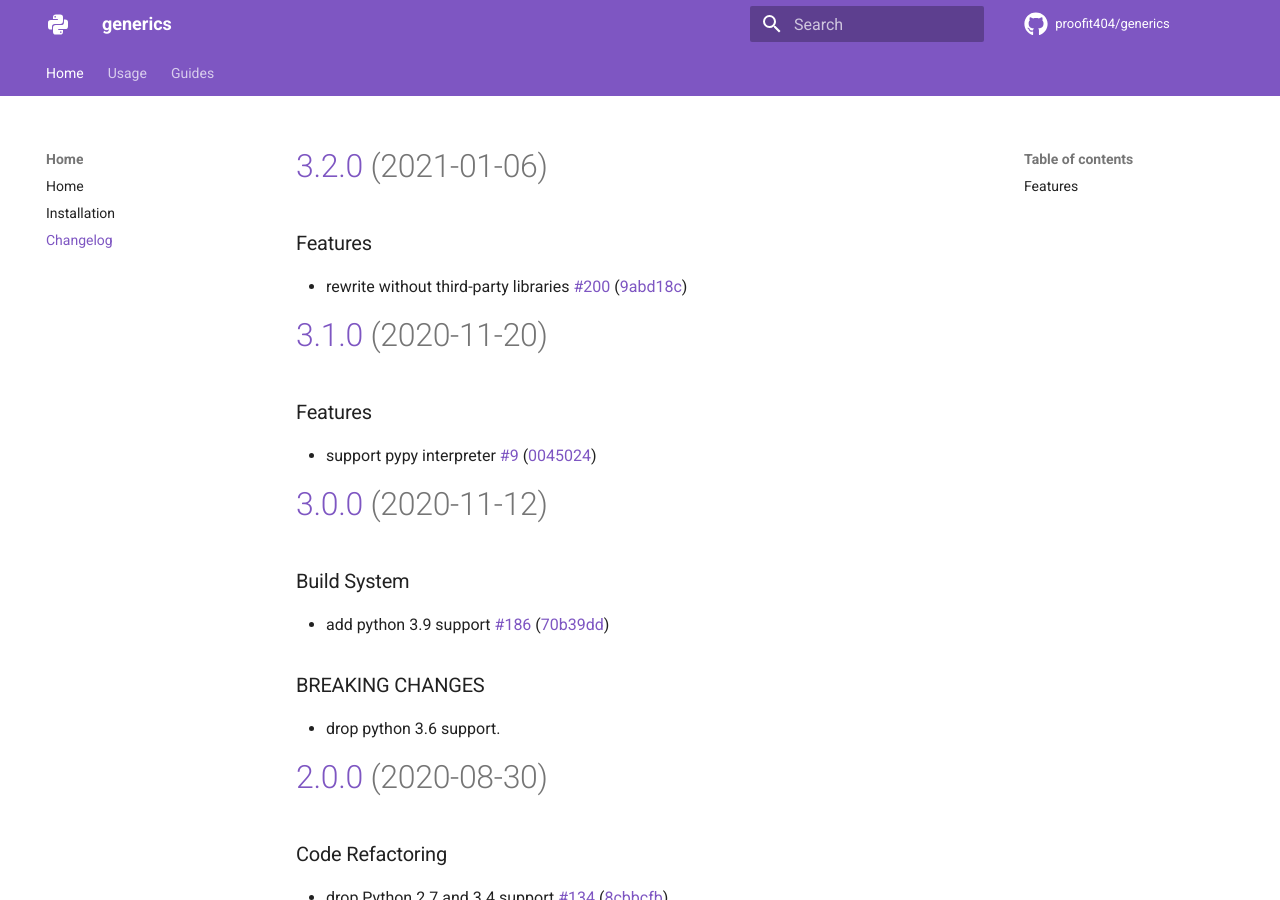
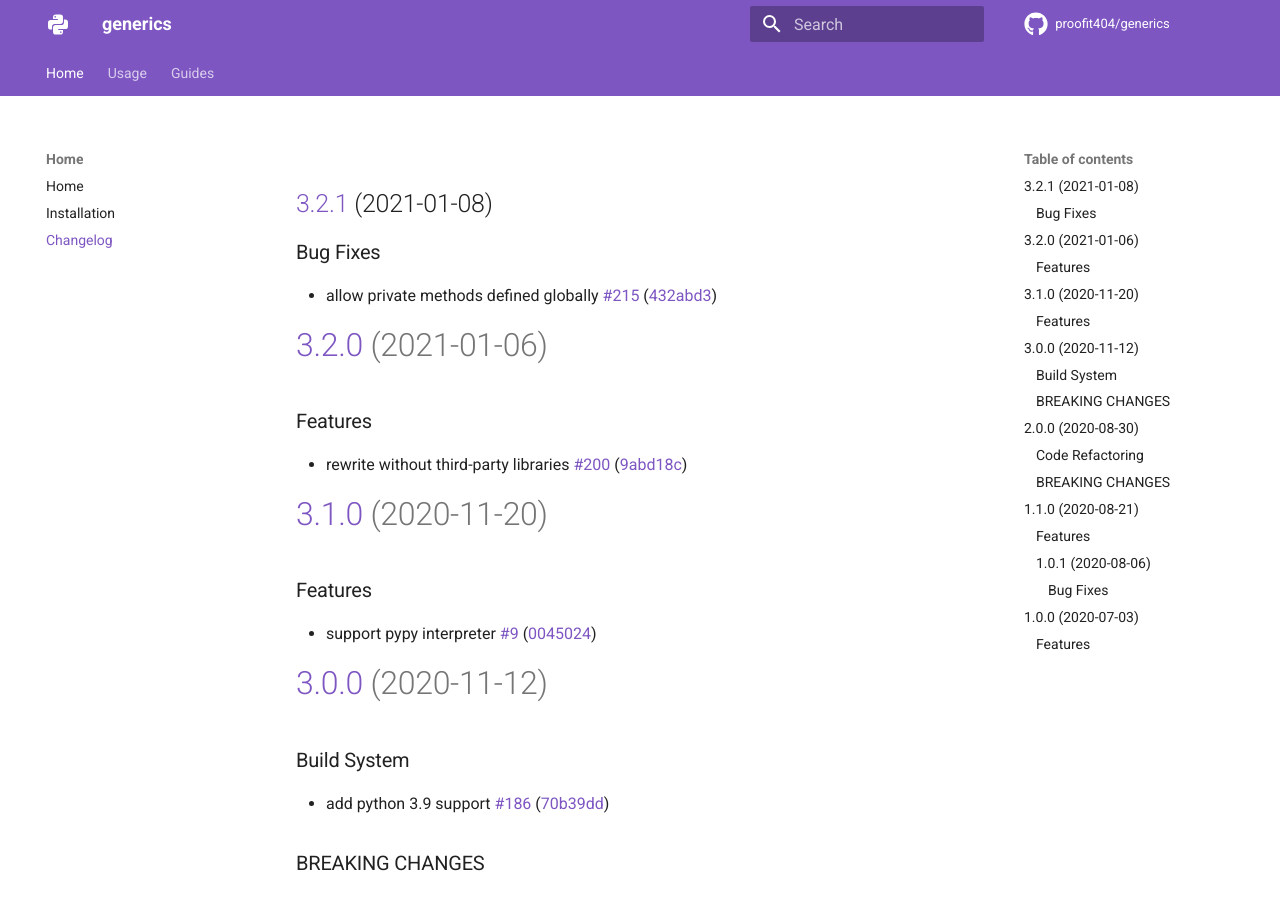
Before and after one commit to proofit404/generics, an MkDocs documentation site: the page built from docs/changelog.md, in a window 1280 px wide and 900 px high. Built offline with MkDocs 1.6.1 and Material for MkDocs 9.7.7, drawn with Linux system fonts in a browser that asks for light colours; comment, search, counter and statistics services are not loaded.

Commit message:
chore(release): 3.2.1 [skip ci]
## [3.2.1](https://github.com/proofit404/generics/compare/3.2.0...3.2.1) (2021-01-08)

### Bug Fixes

* allow private methods defined globally [#215](https://github.com/proofit404/generics/issues/215) ([432abd3](https://github.com/proofit404/generics/commit/432abd3aa0eb0f2fe9e2617bf9ae5e5656a6182a))

```diff
--- a/docs/changelog.md
+++ b/docs/changelog.md
@@ -1,3 +1,11 @@
+## [3.2.1](https://github.com/proofit404/generics/compare/3.2.0...3.2.1) (2021-01-08)
+
+### Bug Fixes
+
+- allow private methods defined globally
+  [#215](https://github.com/proofit404/generics/issues/215)
+  ([432abd3](https://github.com/proofit404/generics/commit/432abd3aa0eb0f2fe9e2617bf9ae5e5656a6182a))
+
 # [3.2.0](https://github.com/proofit404/generics/compare/3.1.0...3.2.0) (2021-01-06)
 
 ### Features
--- a/pyproject.toml
+++ b/pyproject.toml
@@ -19,7 +19,7 @@ packages = [
 ]
 readme = "docs/index.md"
 repository = "https://github.com/proofit404/generics/"
-version = "3.2.0"
+version = "3.2.1"
 
 [tool.poetry.dependencies]
 python = "~3.6 || ~3.7 || ~3.8 || ~3.9"
```
